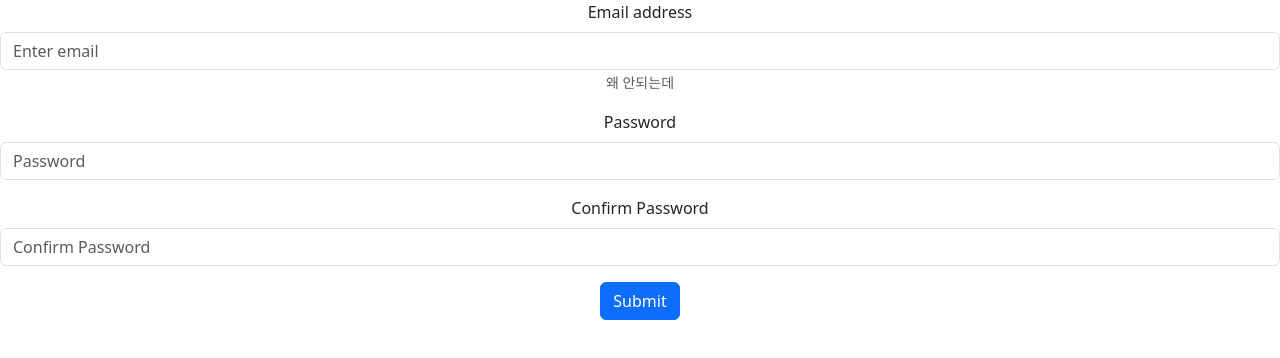
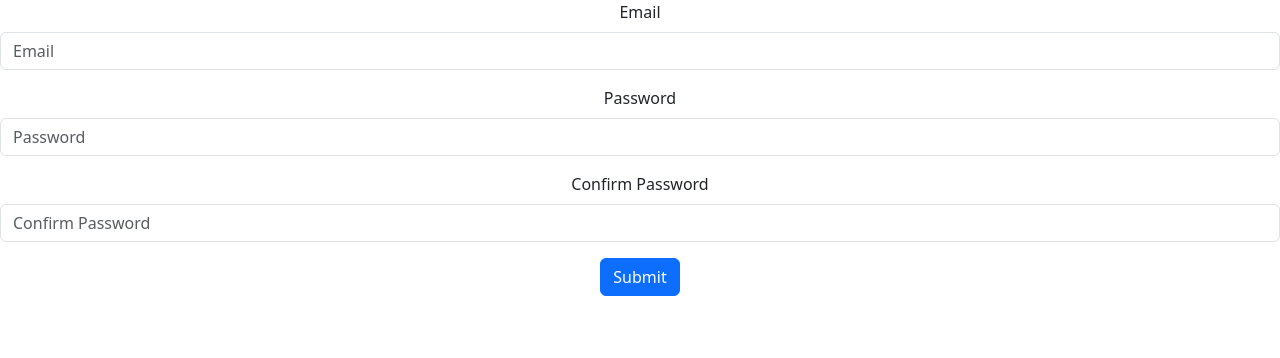
Before and after one commit to zae-hyeong/Todo-App, a React (Create React App) app: page /auth/signup in a window 1280 px wide. Shown: the top 358 px of the page. Built offline with nearby package versions, Linux system fonts and the light colour scheme.

Commit message:
[feat] change logic of valid check

```diff
--- a/src/page/Auth/SignUp.tsx
+++ b/src/page/Auth/SignUp.tsx
@@ -1,76 +1,52 @@
 import React from "react";
 import { Button, Form } from "react-bootstrap";
-import validationCheck from "./Utils/validtaionCheck";
+import FormInput from "./Utils/FormInput";
 
 export default function SignUp() {
-  const [enteredValues, setEnteredValues] = React.useState({
+
+  const [enteredValues, setEnteredValues] = React.useState<{ [key: string]: string }>({
     email: "",
     password: "",
     confirmPassword: "",
   });
 
-  const emailValidation = enteredValues.email.includes('@');
+  const inputs = [
+    {
+      id: 1,
+      name: "email",
+      type: "email",
+      placeholder: "Email",
+      errorMessage: "It should be a valid email address!",
+      label: "Email",
+      pattern: `^[a-zA-Z0-9+-\_.]+@[a-zA-Z0-9-]+\.[a-zA-Z0-9-.]+$`,
+      required: true,
+    },
+    {
+      id: 2,
+      name: "password",
+      type: "password",
+      placeholder: "Password",
+      errorMessage:
+        "Password should be 8-20 characters and include at least 1 letter, 1 number and 1 special character!",
+      label: "Password",
+      pattern: `^(?=.*[0-9])(?=.*[a-zA-Z])(?=.*[!@#$%^&*])[a-zA-Z0-9!@#$%^&*]{8,20}$`,
+      required: true,
+    },
+    {
+      id: 3,
+      name: "confirmPassword",
+      type: "password",
+      placeholder: "Confirm Password",
+      errorMessage: "Passwords don't match!",
+      label: "Confirm Password",
+      pattern: enteredValues.password ? enteredValues.password : "",
+      required: true,
+    },
+  ];
 
-  const [validationInfo, setValidationInfo] = React.useState({
-    email: {
-      isSuccessful: false,
-      isBlurred: false,
-      message: "",
-    },
-    password: {
-      isSuccessful: false,
-      isBlurred: false,
-      message: "",
-    },
-    confirmPassword: {
-      isSuccessful: false,
-      isBlurred: false,
-      message: "",
-    },
-  });
-
-  function inputBlurHandler(
-    identifier: "email" | "password" | "confirmPassword"
-  ) {
-    setValidationInfo({
-      ...validationInfo,
-      [identifier]: {
-        isBlurred: true,
-      },
-    });
-  }
-
-  function inputChangeHandler(
-    identifier: "email" | "password" | "confirmPassword",
-    value: string
-  ) {
-    setEnteredValues({
-      ...enteredValues,
-      [identifier]: value,
-    });
-
-    console.log(
-      `CHECK :::: isBlur ::: ${validationInfo[identifier].isBlurred}//// ${JSON.stringify(validationCheck.check(
-        identifier,
-        enteredValues[identifier],
-        validationInfo["confirmPassword"].isBlurred
-          ? enteredValues["confirmPassword"]
-          : undefined
-      ))}`
-    );
-    setValidationInfo({
-      ...validationInfo,
-      [identifier]: {
-        ...validationCheck.check(
-          identifier,
-          enteredValues[identifier],
-          validationInfo["confirmPassword"].isBlurred
-            ? enteredValues["confirmPassword"]
-            : undefined
-        ),
-        isBlurred: validationInfo[identifier].isBlurred,
-      },
-    });
+  const handleChange = (e: React.ChangeEvent<HTMLInputElement>) => {
+    const { name, value } = e.target;
+    setEnteredValues((prev) => ({ ...prev, [name]: value }));
   }
 
   function handleSubmit(event: React.FormEvent) {
@@ -78,60 +54,22 @@ export default function SignUp() {
 
     const fd = new FormData(event.target as HTMLFormElement);
 
+
+    //TODO: send server request
     const data = Object.fromEntries(fd.entries());
+    console.log(data);
   }
 
   return (
     <Form onSubmit={handleSubmit}>
-      <Form.Group className="mb-3" controlId="formBasicEmail">
-        <Form.Label>Email address</Form.Label>
-        <Form.Control
-          placeholder="Enter email"
-          name="email"
-          value={enteredValues.email}
-          onChange={(e) => inputChangeHandler("email", e.target.value)}
-          onBlur={() => inputBlurHandler("email")}
-          required
-        />
-        {(validationInfo.email.isBlurred &&
-        !emailValidation) ? (
-          <Form.Text className="text-danger">
-            {validationInfo.email.message}
-          </Form.Text>
-        ) : <Form.Text>왜 안되는데</Form.Text>}
-      </Form.Group>
-
-      <Form.Group className="mb-3" controlId="formBasicPassword">
-        <Form.Label>Password</Form.Label>
-        <Form.Control
-          type="password"
-          placeholder="Password"
-          name="password"
-          value={enteredValues.password}
-          onChange={(e) => inputChangeHandler("password", e.target.value)}
-          onBlur={() => inputBlurHandler("password")}
-        />
-        {validationInfo.password.isBlurred &&
-        validationInfo.password.isSuccessful ? null : (
-          <Form.Text className="text-danger">
-            {validationInfo.password.message}
-          </Form.Text>
-        )}
-      </Form.Group>
-      <Form.Group className="mb-3" controlId="formBasicPassword">
-        <Form.Label>Confirm Password</Form.Label>
-        <Form.Control
-          type="password"
-          placeholder="Confirm Password"
-          name="confirmPassword"
-          value={enteredValues.confirmPassword}
-          onChange={(e) =>
-            inputChangeHandler("confirmPassword", e.target.value)
-          }
-          onBlur={() => inputBlurHandler("confirmPassword")}
-        />
-      </Form.Group>
-
+      {inputs.map((input) => (
+          <FormInput
+            key={input.id}
+            // value={enteredValues[input.name]}
+            onChange={handleChange}
+            {...input}
+          />
+        ))}
       <Button variant="primary" type="submit">
         Submit
       </Button>
--- /dev/null
+++ b/src/page/Auth/Utils/FormInput.tsx
@@ -0,0 +1,56 @@
+import React from "react";
+import { Form } from "react-bootstrap";
+
+interface Props {
+  id: number;
+  name: string;
+  type: string;
+  placeholder: string;
+  errorMessage: string;
+  label: string;
+  pattern: string;
+  required: boolean;
+  // value: string;
+  onChange: (e: React.ChangeEvent<HTMLInputElement>) => void;
+}
+
+export default function FormInput({
+  id,
+  name,
+  errorMessage,
+  label,
+  pattern,
+  // value,
+  onChange,
+  ...inputProps
+}: Props) {
+  const [focused, setFocused] = React.useState(false);
+  const [valid, setValid] = React.useState(false);
+
+  const [inputValue, setValue] = React.useState("");
+
+  const handleFocus = () => {
+    setFocused(true);
+  };
+
+  const handleChange = (e: React.ChangeEvent<HTMLInputElement>) => {
+    setValue(e.target.value);
+    onChange(e);
+    setValid(new RegExp(pattern).test(e.target.value));
+  };
+
+  return (
+    <Form.Group className="mb-3" controlId="formBasicEmail">
+      <Form.Label>{label}</Form.Label>
+      <Form.Control
+        {...inputProps}
+        value={inputValue}
+        onChange={handleChange}
+        onBlur={handleFocus}
+      />
+      {focused && !valid && (
+        <Form.Text className="text-danger">{errorMessage}</Form.Text>
+      )}
+    </Form.Group>
+  );
+}
--- a/src/page/Auth/Utils/authInputHandler.ts
+++ /dev/null
@@ -1 +0,0 @@
-export default function authUtil() {}
--- a/src/page/Auth/Utils/validtaionCheck.tsx
+++ /dev/null
@@ -1,55 +0,0 @@
-const validationCheck = {
-  check: (
-    identifier: "email" | "password" | "confirmPassword",
-    input: string,
-    confirmPassword?: string
-  ) => {
-    const validation: { isSuccessful: boolean; message: string } = {
-      isSuccessful: false,
-      message: "",
-    };
-
-    if (!input) {
-      //empty
-      validation.message = "Required";
-      return validation;
-    }
-
-    switch (identifier) {
-      case "email":
-        if (!/^[A-Z0-9._%+-]+@[A-Z0-9.-]+\.[A-Z]{2,4}$/i.test(input)) {
-          //invalid email
-          validation.message = "Invalid email address";
-        } else {
-          validation.message = "Valid email address";
-          validation.isSuccessful = true;
-        }
-        break;
-      case "password":
-        if (input.length < 10) {
-          validation.message = "Must be 10 characters or more";
-        } else {
-          validation.message = "Valid password";
-          validation.isSuccessful = true;
-        }
-        break;
-      case "confirmPassword":
-        if (!confirmPassword)
-          throw new Error(
-            "validation check 함수에 confirmPassword 값을 넣지 않음"
-          );
-
-        if (input !== confirmPassword) {
-          validation.message = "Password and confirm password must be the same";
-        } else {
-          validation.message = "Valid password";
-          validation.isSuccessful = true;
-        }
-        break;
-    }
-
-    return validation;
-  },
-};
-
-export default validationCheck;
```
